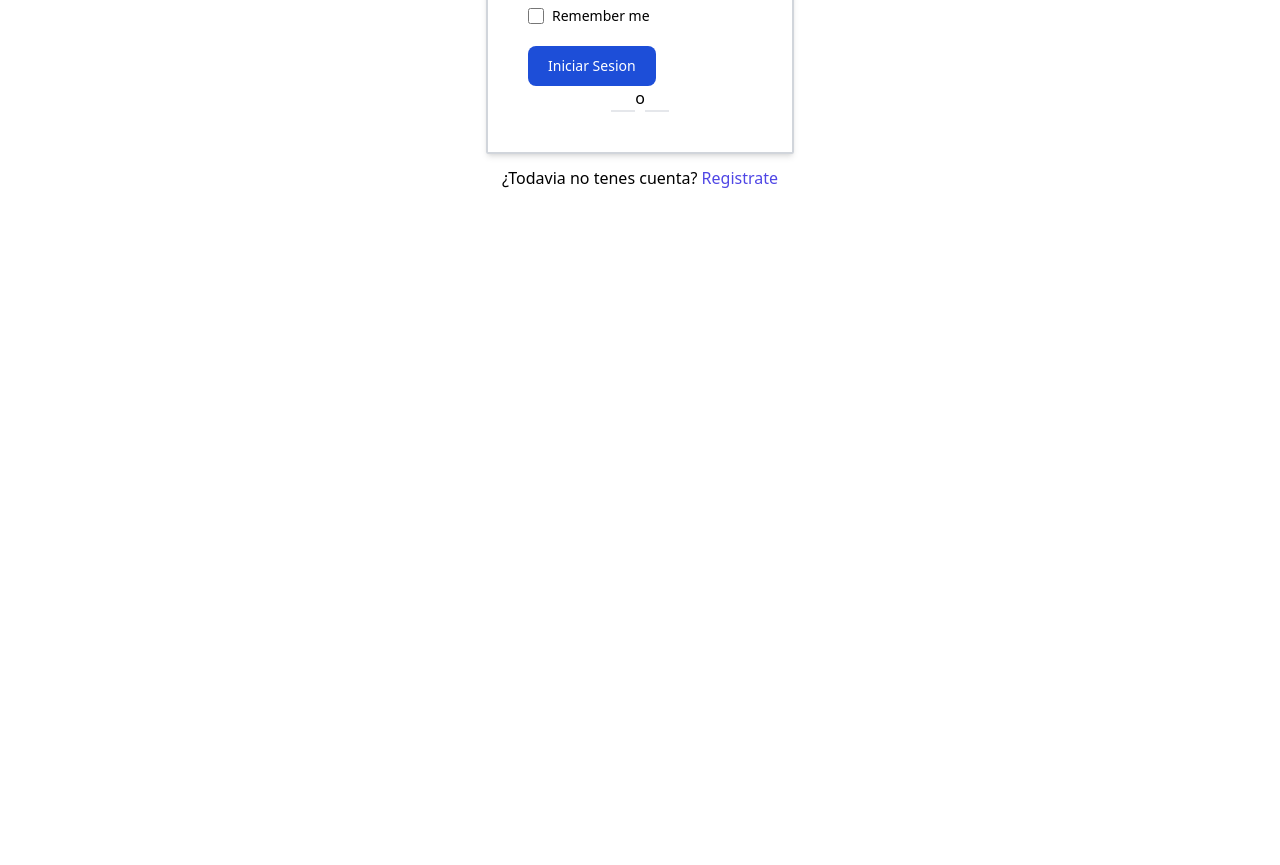
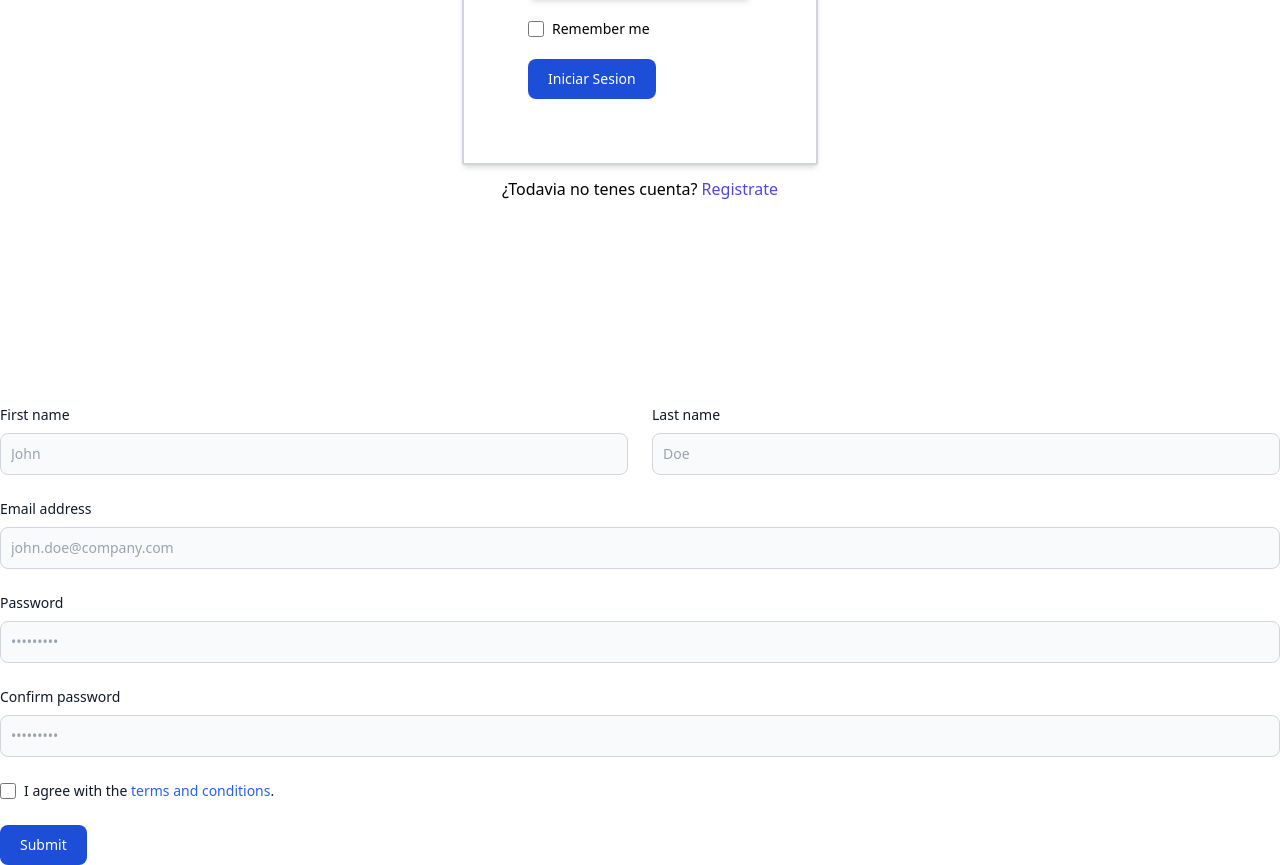
Before and after one commit to Pekee0/Bwim, an Angular app: page / in a window 1280 px wide. Shown: the part 595-1460 px from the top of the page. Before the commit the page ends 1000 px from the top, so only its background shows below. Built offline with nearby package versions, Linux system fonts and the light colour scheme.

Commit message:
se crea register-form

```diff
--- a/src/app/Components/login-form/login-form.component.html
+++ b/src/app/Components/login-form/login-form.component.html
@@ -7,7 +7,7 @@
 
 <div class ="flex min-h-[900px] justify-center items-center flex-col">
   <h1 class="align-text-top p-5 font-Orbi">Bienvenido</h1>
-  <form class="max-w-lg border-2 p-10 shadow-md rounded-sm border-gray-300">
+  <form class="max-w-lg border-2 p-16 shadow-md rounded-sm border-gray-300">
       <div class="mb-5">
         <label for="email" class="block mb-2 text-sm font-medium text-gray-900 dark:text-black">Your user</label>
         <input type="email" id="email" class="bg-gray-50 border border-gray-300 text-gray-900 text-sm rounded-lg focus:ring-blue-500 focus:border-blue-500 block w-full p-2.5 dark:bg-gray-700 dark:border-gray-600 dark:placeholder-gray-400 dark:text-white dark:focus:ring-blue-500 dark:focus:border-blue-500 shadow-md" placeholder="Usuario" required />
@@ -22,15 +22,12 @@
         </div>
         <label for="remember" class="ms-2 text-sm font-medium text-black">Remember me</label>
       </div>
-      <button type="submit" class="text-white bg-blue-700 hover:bg-blue-800 focus:ring-4 focus:outline-none focus:ring-blue-300 font-medium rounded-lg text-sm w-full sm:w-auto px-5 py-2.5 text-center dark:bg-blue-600 dark:hover:bg-blue-700 dark:focus:ring-blue-800">Iniciar Sesion</button>      <div class="divider flex-row">
-        <div class="flex flex-row justify-center">
-          <div class = "border-b-2 p-3"></div>
-            <div class="text-center m-0 h-3">o</div>
-            <div class="border-b-2 p-3"></div>
-          </div>
-        </div>
+      <button type="submit" class="text-white bg-blue-700 hover:bg-blue-800 focus:ring-4 focus:outline-none focus:ring-blue-300 font-medium rounded-lg text-sm w-full sm:w-auto px-5 py-2.5 text-center dark:bg-blue-600 dark:hover:bg-blue-700 dark:focus:ring-blue-800">Iniciar Sesion</button>
+
+      <div>
+
+      </div>
     </form>
-
     <div>
     <h2 class="mt-3">¿Todavia no tenes cuenta? <a class="text-indigo-600" href="">Registrate</a></h2>
     </div>
--- /dev/null
+++ b/src/app/Components/register-form/register-form.component.html
@@ -0,0 +1,32 @@
+
+<form>
+    <div class="grid gap-6 mb-6 md:grid-cols-2">
+        <div>
+            <label for="first_name" class="block mb-2 text-sm font-medium text-gray-900 dark:text-white">First name</label>
+            <input type="text" id="first_name" class="bg-gray-50 border border-gray-300 text-gray-900 text-sm rounded-lg focus:ring-blue-500 focus:border-blue-500 block w-full p-2.5 dark:bg-gray-700 dark:border-gray-600 dark:placeholder-gray-400 dark:text-white dark:focus:ring-blue-500 dark:focus:border-blue-500" placeholder="John" required />
+        </div>
+        <div>
+            <label for="last_name" class="block mb-2 text-sm font-medium text-gray-900 dark:text-white">Last name</label>
+            <input type="text" id="last_name" class="bg-gray-50 border border-gray-300 text-gray-900 text-sm rounded-lg focus:ring-blue-500 focus:border-blue-500 block w-full p-2.5 dark:bg-gray-700 dark:border-gray-600 dark:placeholder-gray-400 dark:text-white dark:focus:ring-blue-500 dark:focus:border-blue-500" placeholder="Doe" required />
+        </div>
+    </div>
+    <div class="mb-6">
+        <label for="email" class="block mb-2 text-sm font-medium text-gray-900 dark:text-white">Email address</label>
+        <input type="email" id="email" class="bg-gray-50 border border-gray-300 text-gray-900 text-sm rounded-lg focus:ring-blue-500 focus:border-blue-500 block w-full p-2.5 dark:bg-gray-700 dark:border-gray-600 dark:placeholder-gray-400 dark:text-white dark:focus:ring-blue-500 dark:focus:border-blue-500" placeholder="john.doe@company.com" required />
+    </div>
+    <div class="mb-6">
+        <label for="password" class="block mb-2 text-sm font-medium text-gray-900 dark:text-white">Password</label>
+        <input type="password" id="password" class="bg-gray-50 border border-gray-300 text-gray-900 text-sm rounded-lg focus:ring-blue-500 focus:border-blue-500 block w-full p-2.5 dark:bg-gray-700 dark:border-gray-600 dark:placeholder-gray-400 dark:text-white dark:focus:ring-blue-500 dark:focus:border-blue-500" placeholder="•••••••••" required />
+    </div>
+    <div class="mb-6">
+        <label for="confirm_password" class="block mb-2 text-sm font-medium text-gray-900 dark:text-white">Confirm password</label>
+        <input type="password" id="confirm_password" class="bg-gray-50 border border-gray-300 text-gray-900 text-sm rounded-lg focus:ring-blue-500 focus:border-blue-500 block w-full p-2.5 dark:bg-gray-700 dark:border-gray-600 dark:placeholder-gray-400 dark:text-white dark:focus:ring-blue-500 dark:focus:border-blue-500" placeholder="•••••••••" required />
+    </div>
+    <div class="flex items-start mb-6">
+        <div class="flex items-center h-5">
+        <input id="remember" type="checkbox" value="" class="w-4 h-4 border border-gray-300 rounded bg-gray-50 focus:ring-3 focus:ring-blue-300 dark:bg-gray-700 dark:border-gray-600 dark:focus:ring-blue-600 dark:ring-offset-gray-800" required />
+        </div>
+        <label for="remember" class="ms-2 text-sm font-medium text-gray-900 dark:text-gray-300">I agree with the <a href="#" class="text-blue-600 hover:underline dark:text-blue-500">terms and conditions</a>.</label>
+    </div>
+    <button type="submit" class="text-white bg-blue-700 hover:bg-blue-800 focus:ring-4 focus:outline-none focus:ring-blue-300 font-medium rounded-lg text-sm w-full sm:w-auto px-5 py-2.5 text-center dark:bg-blue-600 dark:hover:bg-blue-700 dark:focus:ring-blue-800">Submit</button>
+</form>
--- a/src/app/app.component.html
+++ b/src/app/app.component.html
@@ -1,3 +1,4 @@
 <app-navbar></app-navbar>
 <app-login-form></app-login-form>
+<app-register-form></app-register-form>
 <router-outlet/>
--- a/src/app/app.component.ts
+++ b/src/app/app.component.ts
@@ -2,11 +2,12 @@
 import { RouterOutlet } from '@angular/router';
 import { NavbarComponent } from './shared/navbar/navbar.component'
 import { LoginFormComponent } from './Components/login-form/login-form.component';
+import { RegisterFormComponent } from './Components/register-form/register-form.component';
 
 @Component({
   selector: 'app-root',
   standalone: true,
-  imports: [RouterOutlet, NavbarComponent, LoginFormComponent],
+  imports: [RouterOutlet, NavbarComponent, LoginFormComponent,RegisterFormComponent],
   templateUrl: './app.component.html',
   styleUrl: './app.component.css'
 })
```
Also changed, not shown: src/app/Components/register-form/register-form.component.ts (added, +12 -0 lines), src/app/Components/register-form/register-form.component.css (added), 1 other file (tests, documents, lock files or other folders).
